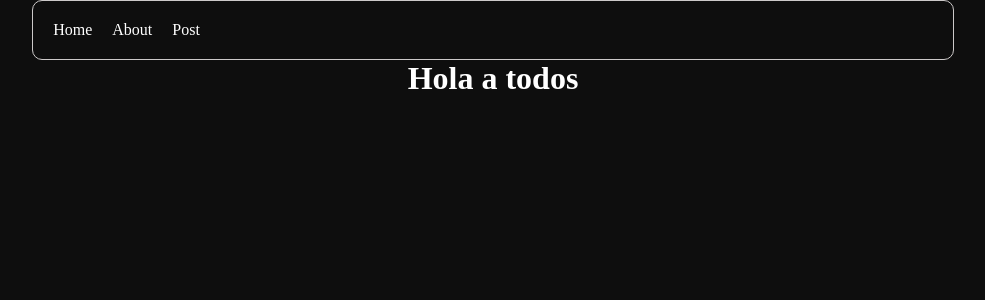
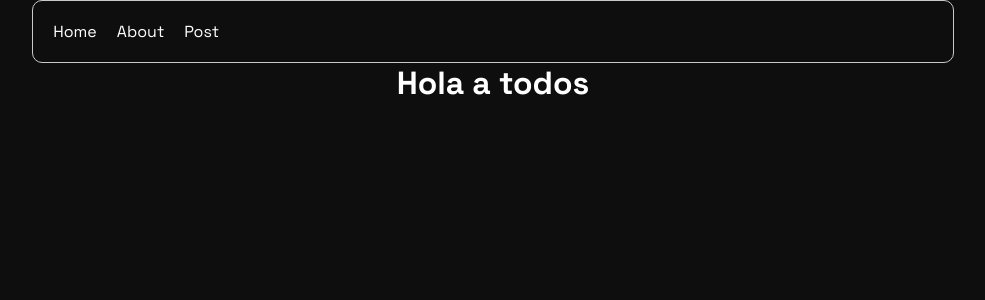
Before and after one commit to EdwardMelendezM/Post-Next-Js, a Next.js app: page / in a window 1280 px wide. Shown: the top 300 px of the page, without its empty margins (83-1068 px from the left). Built offline with nearby package versions, Linux system fonts and the light colour scheme.

Commit message:
adding font optmizate and font next google

```diff
--- a/app/layout.jsx
+++ b/app/layout.jsx
@@ -1,18 +1,18 @@
 import Navigator from '@/components/Header'
 import './globals.css'
+import { Space_Grotesk as spaceGrotesk } from '@next/font/google'
 
-export const metadata = {
-  title: 'Create Next App',
-  description: 'Generated by create next app'
-}
-
+const font = spaceGrotesk({
+  weight: ['400', '700'],
+  subsets: ['latin']
+})
 export default function RootLayout ({ children }) {
   return (
     <html lang='en'>
       <head>
         <title>My first proyect</title>
       </head>
-      <body>
+      <body className={font.className}>
         <Navigator />
         {children}
       </body>
```
